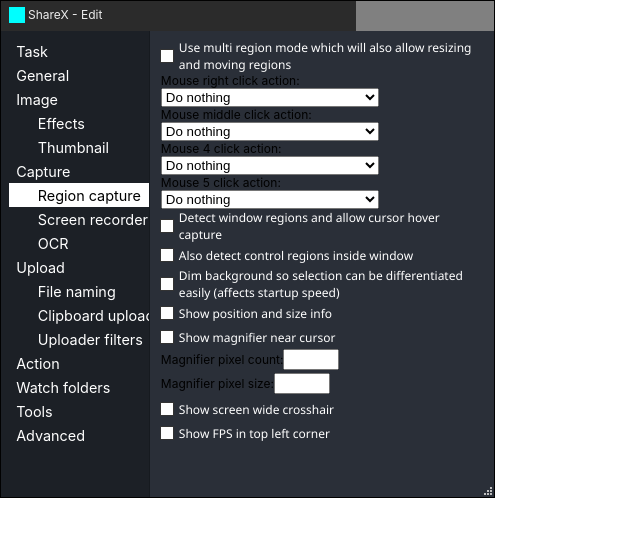
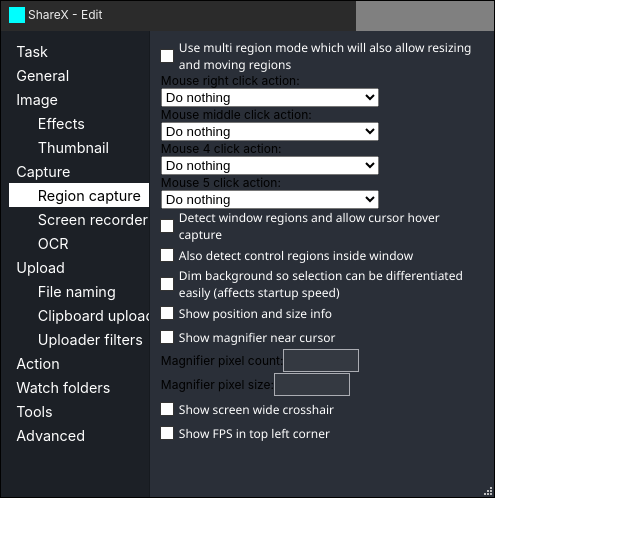
Before and after one commit to pgeowng/web-state-demo, a React (Create React App) app: page / in a window 1280 px wide. Shown: the top 536 px of the page, without its empty margins (0-640 px from the left). Built offline with nearby package versions, Linux system fonts and the light colour scheme.

Commit message:
inputnum ui

```diff
--- a/src/components/ContentEdit/UI/LabelNum.js
+++ b/src/components/ContentEdit/UI/LabelNum.js
@@ -1,6 +1,8 @@
 import React, { useContext } from 'react'
 import { I18N } from '../i18n'
 import { Settings } from '../../../context/Settings'
+
+import { Checkbox, InputNum } from '../../UI'
 
 /* important note
  labelnum links label by id with numinput
@@ -15,10 +17,11 @@
 
   return (
     <div className="content-edit__line label-num">
-      <label htmlFor={id}>{i18n[id]}</label>
-      <input
-        type="number"
-        id={id}
+      <label htmlFor={id} className="text content-edit__left">
+        {i18n[id]}
+      </label>
+      <InputNum
+        className="content-edit__right"
         min={min}
         max={max}
         step={step}
@@ -35,15 +38,16 @@
 
   return (
     <div className="content-edit__line label-num">
-      <input
-        type="checkbox"
+      <Checkbox
+        className="content-edit__left"
         id={checkId}
         value={settings[checkId]}
         onChange={(e) => setSetting(checkId, e.target.value)}
-      />
-      <label htmlFor={checkId}>{i18n[checkId]}</label>
-      <input
-        type="number"
+      >
+        {i18n[checkId]}
+      </Checkbox>
+      <InputNum
+        className="content-edit__right"
         min={min}
         max={max}
         step={step}
--- /dev/null
+++ b/src/components/UI/InputNum.css
@@ -0,0 +1,4 @@
+.input-num {
+  padding-right: 1px;
+  width: 10ch;
+}
--- /dev/null
+++ b/src/components/UI/InputNum.js
@@ -0,0 +1,10 @@
+import React from 'react'
+import './InputNum.css'
+
+export const InputNum = ({ className, ...props }) => (
+  <input
+    type="number"
+    className={`input input-num ${className || ''}`}
+    {...props}
+  />
+)
--- a/src/components/UI/index.js
+++ b/src/components/UI/index.js
@@ -2,5 +2,15 @@
 import { Checkbox } from './Checkbox'
 import { Input, InputWhite } from './Input'
 import { Select } from './Select'
+import { InputNum } from './InputNum'
 
-export { Select, Button, ButtonWhite, ButtonReset, Checkbox, Input, InputWhite }
+export {
+  Select,
+  Button,
+  ButtonWhite,
+  ButtonReset,
+  Checkbox,
+  Input,
+  InputWhite,
+  InputNum,
+}
```
